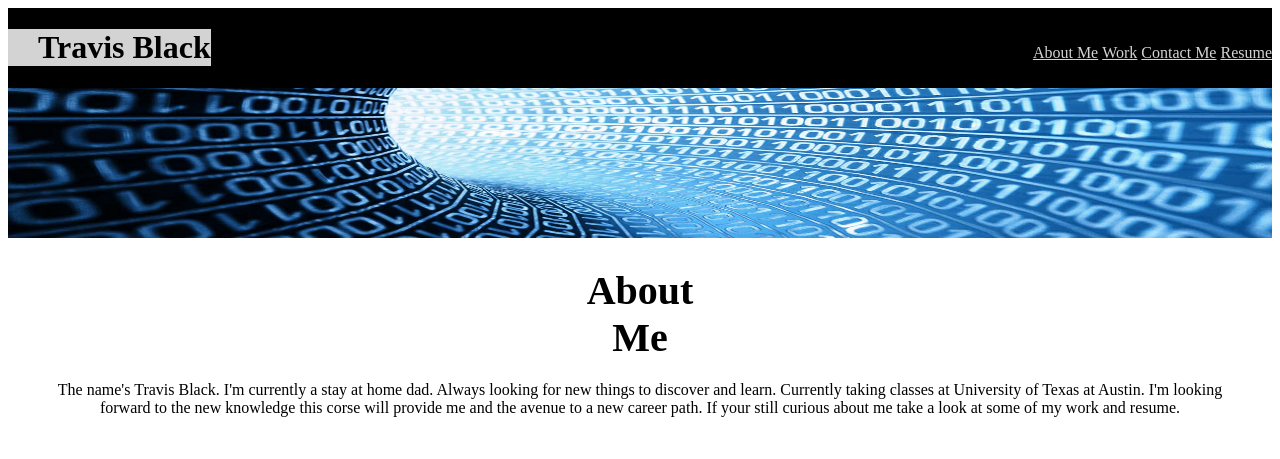
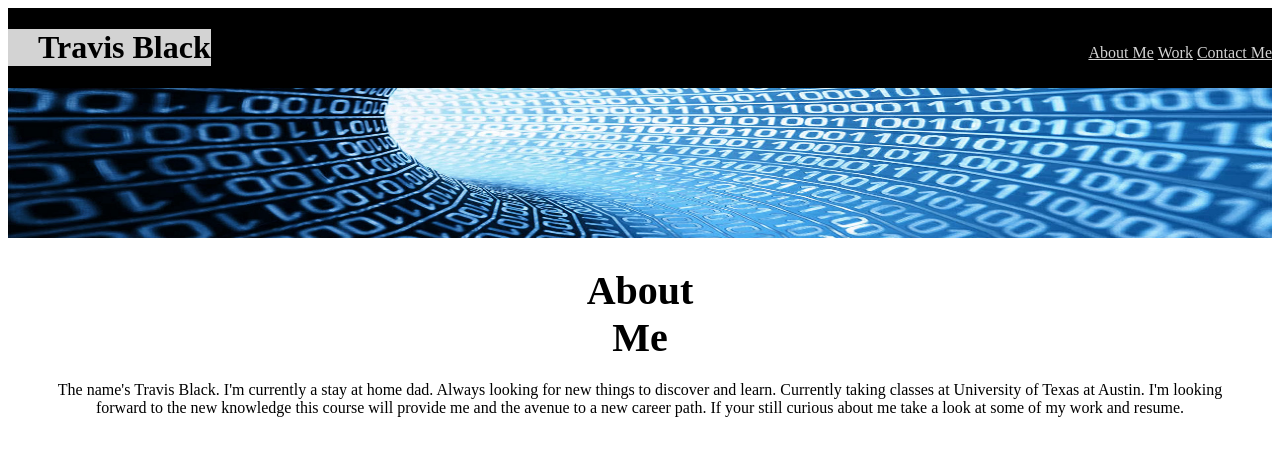
Before and after one commit to TravisJBlack/Travis-Portfolio, a plain HTML site: page index.html in a window 1280 px wide. Shown: the top 459 px of the page. Drawn offline with Linux system fonts and the light colour scheme.

```diff
--- a/index.html
+++ b/index.html
@@ -14,7 +14,6 @@
                 <li><a href="#about">About Me</a></li>
                 <li><a href="#work">Work</a></li>
                 <li><a href="#contact">Contact Me</a></li>
-                <li><a href="#resume">Resume</a></li>
              </ul>
         </nav>
     </header>
@@ -22,7 +21,7 @@
         <img class ="pic" src="./assets/images/techPhotoWeb.jpeg" alt="Image of binary code">
         <section id="about">
             <h2>About<br>Me</h2>
-            <p>The name's Travis Black. I'm currently a stay at home dad. Always looking for new things to discover and learn. Currently taking classes at University of Texas at Austin. I'm looking forward to the new knowledge this corse will provide me and the avenue to a new career path. If your still curious about me take a look at some of my work and resume.</p>
+            <p>The name's Travis Black. I'm currently a stay at home dad. Always looking for new things to discover and learn. Currently taking classes at University of Texas at Austin. I'm looking forward to the new knowledge this course will provide me and the avenue to a new career path. If your still curious about me take a look at some of my work and resume.</p>
         </section>
         <section class="card" id="work">
             <h2>Work</h2>
```
Also changed, not shown: assets/images/ScreenshotTop.png (added), assets/images/screenshotContact.png (added), assets/images/screenshotWork.png (added), 1 other file.
